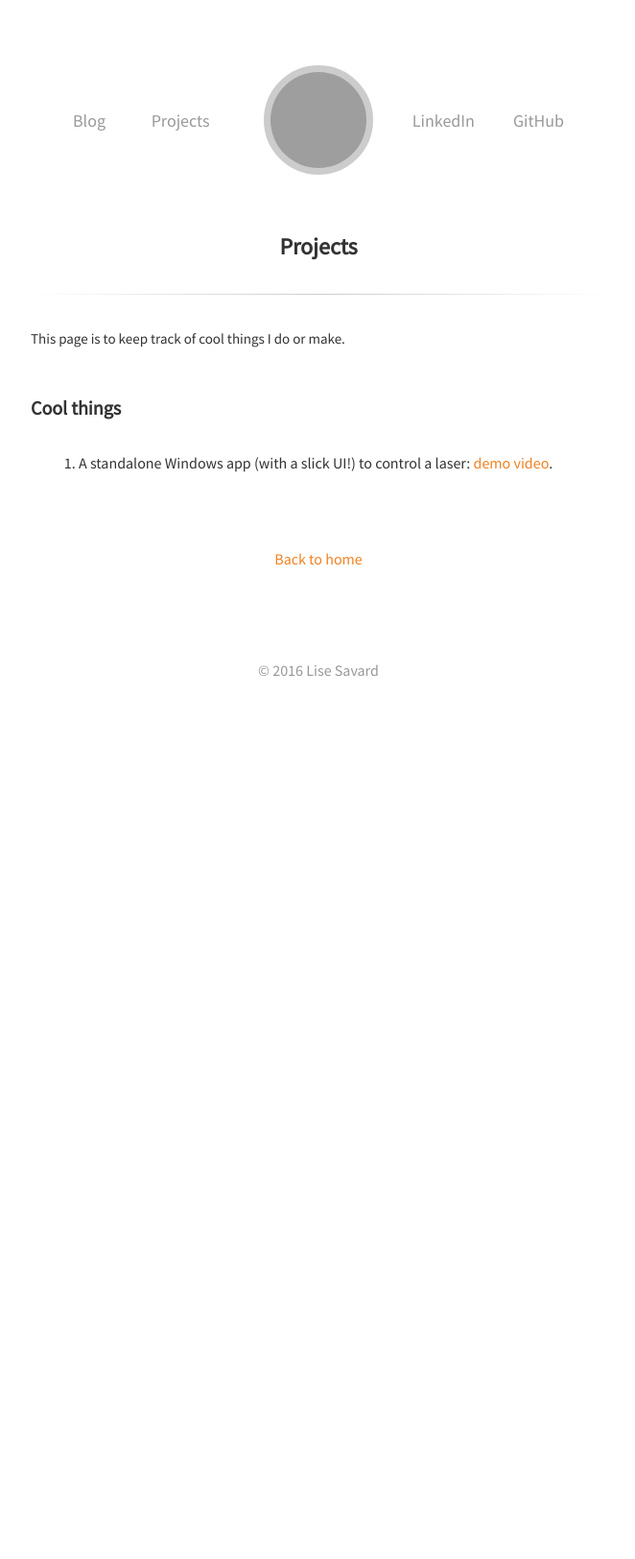
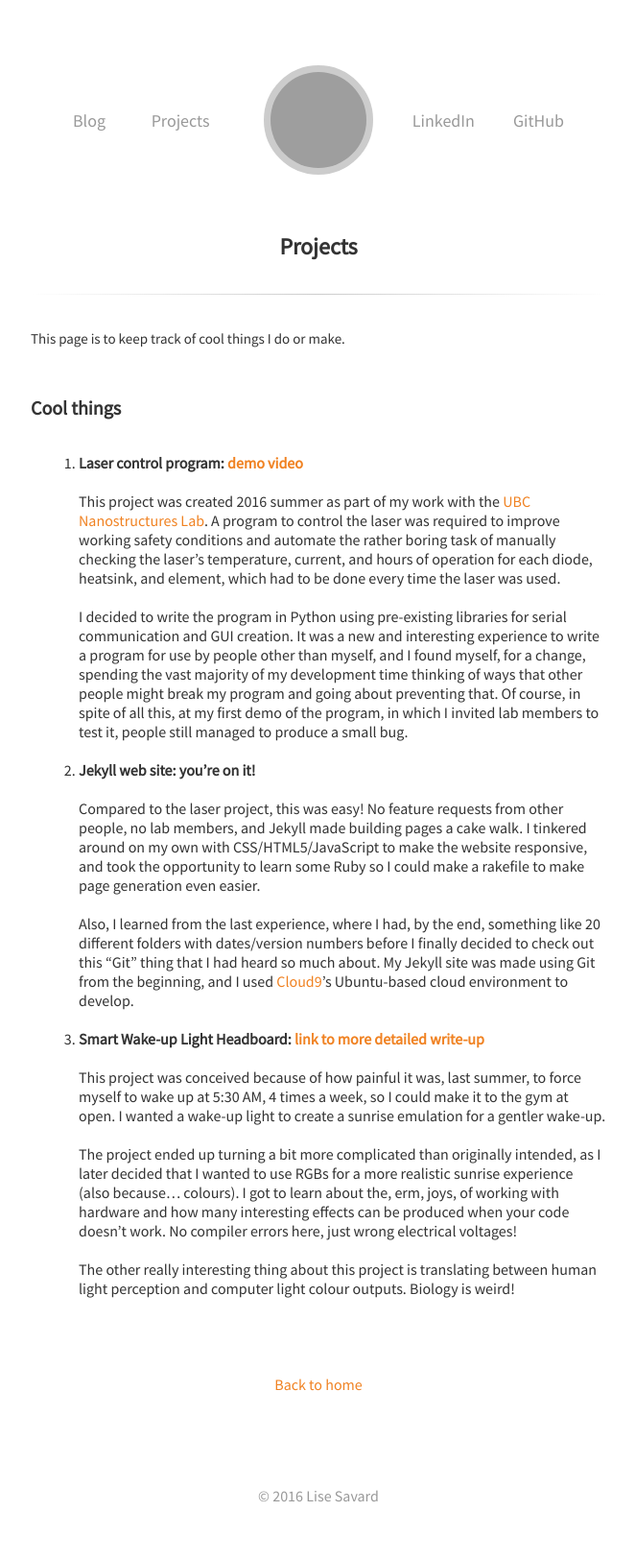
Before and after one commit to lsav/lise.me, a Jekyll site: the page built from _pages/projects.md, in a window 1280 px wide. Shown: the whole page at 96% size, without its empty margins (308-970 px from the left). Built offline with Jekyll 4.4.1, drawn with Linux system fonts in a browser that asks for light colours; before the commit the page ends 900 px from its top, so only the background shows below that; grey boxes are pictures that could not be loaded.

Commit message:
Added or updated pages

```diff
--- a/_pages/projects.md
+++ b/_pages/projects.md
@@ -8,4 +8,36 @@ This page is to keep track of cool things I do or make.
 
 ## Cool things
 
-1. A standalone Windows app (with a slick UI!) to control a laser: [demo video](<a href="https://youtu.be/ZaWmGg7Yhww">).
+1. **Laser control program: [demo video](https://youtu.be/ZaWmGg7Yhww)**\\
+\\
+This project was created 2016 summer as part of my work with the [UBC Nanostructures Lab](http://nanostructure.ece.ubc.ca/).
+A program to control the laser was required to improve working safety conditions and automate the rather boring task of manually
+checking the laser's temperature, current, and hours of operation for each diode, heatsink, and element, which had to be done
+every time the laser was used. \\
+\\
+I decided to write the program in Python using pre-existing libraries for serial communication and GUI creation. It was a new
+and interesting experience to write a program for use by people other than myself, and I found myself, for a change, spending the
+vast majority of my development time thinking of ways that other people might break my program and going about preventing that.
+Of course, in spite of all this, at my first demo of the program, in which I invited lab members to test it, people still managed
+to produce a small bug.
+2. **Jekyll web site: you're on it!**\\
+\\
+Compared to the laser project, this was easy! No feature requests from other people, no lab members, and Jekyll made building pages
+a cake walk. I tinkered around on my own with CSS/HTML5/JavaScript to make the website responsive, and took the opportunity to
+learn some Ruby so I could make a rakefile to make page generation even easier.\\
+\\
+Also, I learned from the last experience, where I had, by the end, something like 20 different folders with dates/version numbers
+before I finally decided to check out this "Git" thing that I had heard so much about. My Jekyll site was made using Git from the
+beginning, and I used [Cloud9](http://c9.io/)'s Ubuntu-based cloud environment to develop.
+3. **Smart Wake-up Light Headboard: [link to more detailed write-up](/wakeup/)**\\
+\\
+This project was conceived because of how painful it was, last summer, to force myself to wake up at 5:30 AM, 4 times a week, so I
+could make it to the gym at open. I wanted a wake-up light to create a sunrise emulation for a gentler wake-up. \\
+\\
+The project ended up turning a bit more complicated than originally intended, as I later decided that I wanted to use RGBs for a
+more realistic sunrise experience (also because... colours). I got to learn about the, erm, joys, of working with hardware
+and how many interesting effects can be produced when your code doesn't work. No compiler errors here, just wrong electrical
+voltages! \\
+\\
+The other really interesting thing about this project is translating between human light perception and computer light colour
+outputs. Biology is weird!
```
Also changed, not shown: _pages/wakeup.md (added, +32 -0 lines), _posts/2016-08-30-wakeup-light-rev2.md (+8 -1 lines), _posts/2016-09-06-goodbye-wordpress-hello-jekyll.md (added, +29 -0 lines), assets/images/2016/headboard-uno-block.jpg (added).
